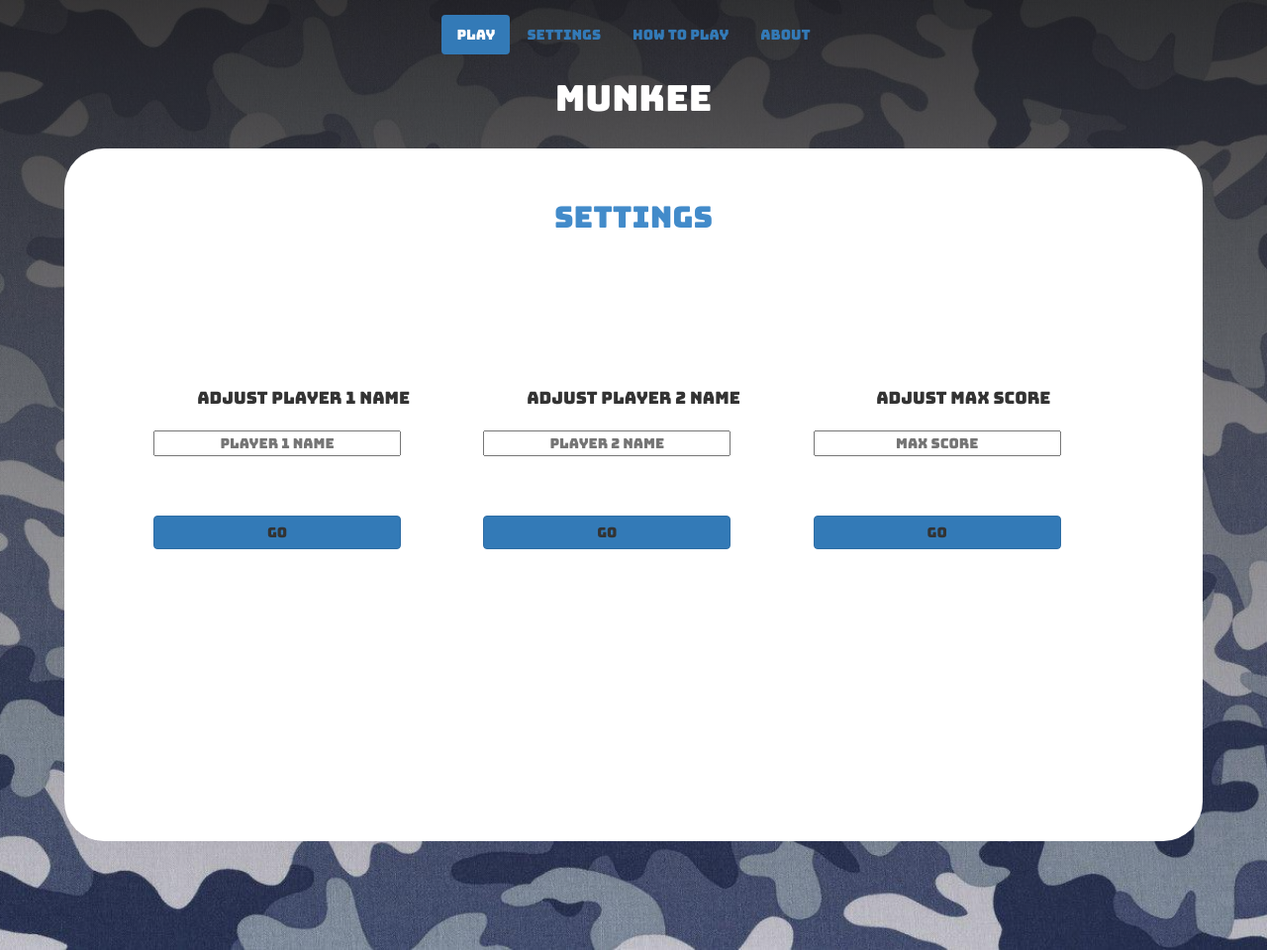
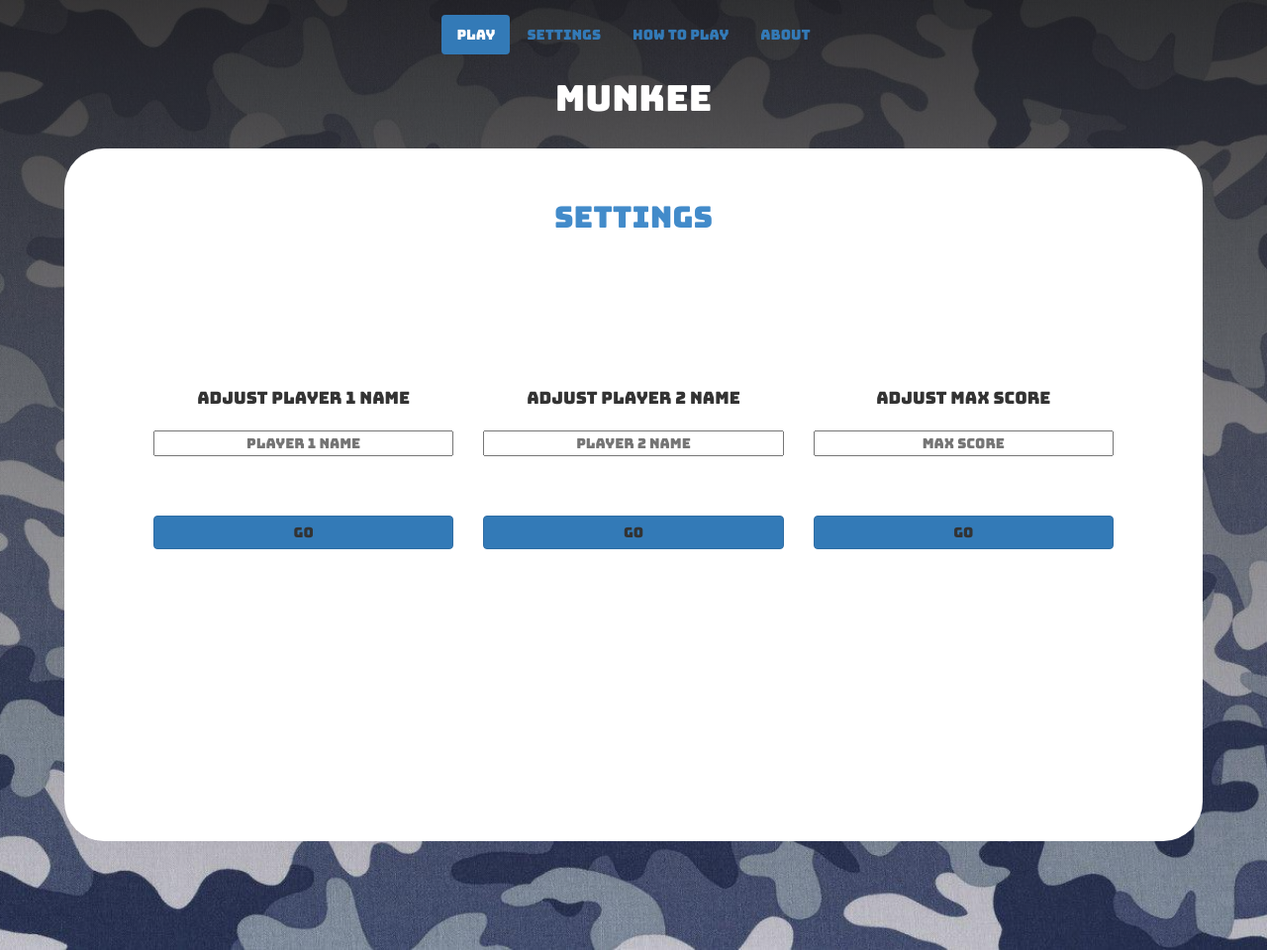
Before and after one commit to billxsheng/Munkee-game, a PHP site: page / in a window 1280 px wide, after a click on "Settings". Shown: the whole page at 99% size. Run offline with PHP 8.4, Linux system fonts and the light colour scheme; some libraries are stand-ins or nearby versions.

Commit message:
initial commit

```diff
--- a/style.css
+++ b/style.css
@@ -3,6 +3,7 @@
 }
 
 .container-fluid {
+    background-image:-webkit-gradient(linear, left top, left bottom, from(rgba(8, 7, 7, 0.79)), to(rgba(0, 0, 0, 0))), url(images/wallpaper.jpg);
     background-image:linear-gradient(rgba(8, 7, 7, 0.79), rgba(0, 0, 0, 0)), url(images/wallpaper.jpg);
     background-position: center;
     background-size: cover;
@@ -124,12 +125,12 @@ h3 {
 .settings-btn {
     position: relative;
     top: 230px;
-    width: 250px;
+    width: 100%;
 }
 .input1 {
     position: relative;
     top: 170px;
-    width: 250px;
+    width: 100%;
     text-align: center;
 }
 
```
Also changed, not shown: 1 other file.
